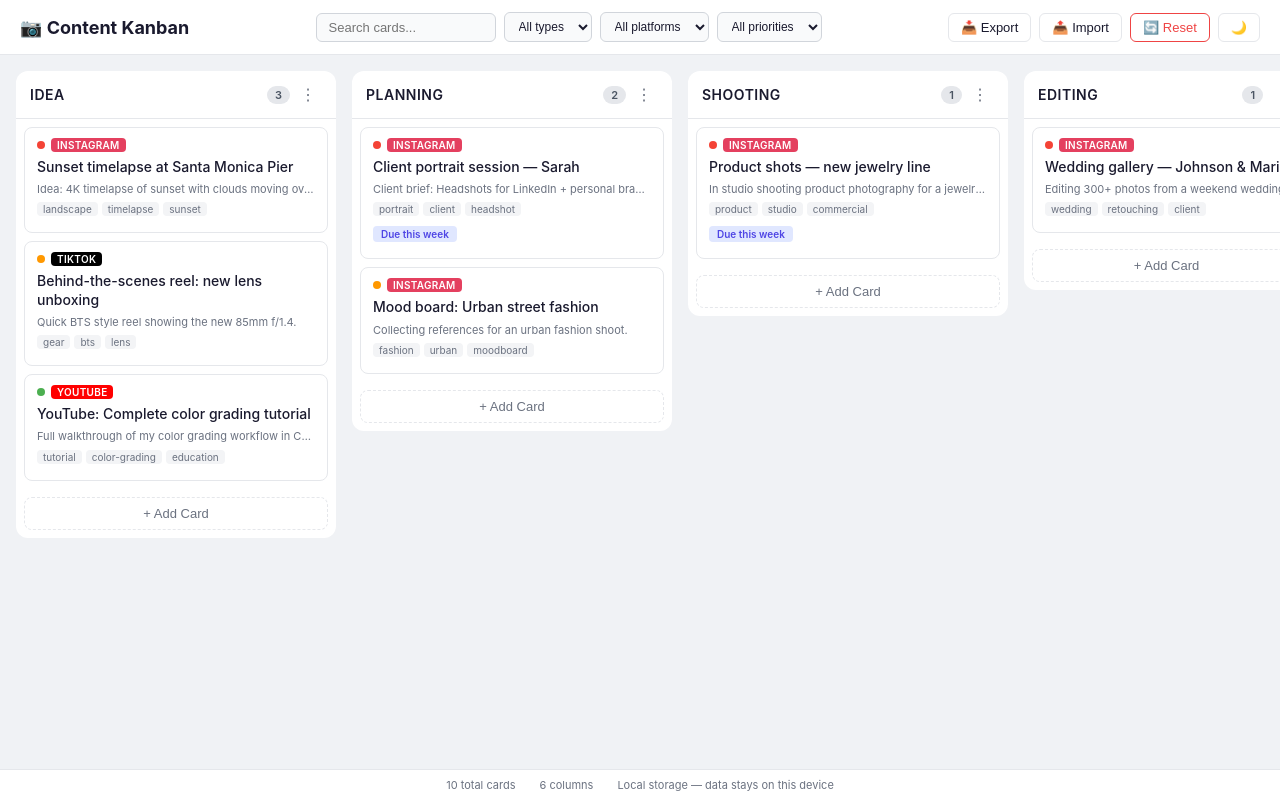
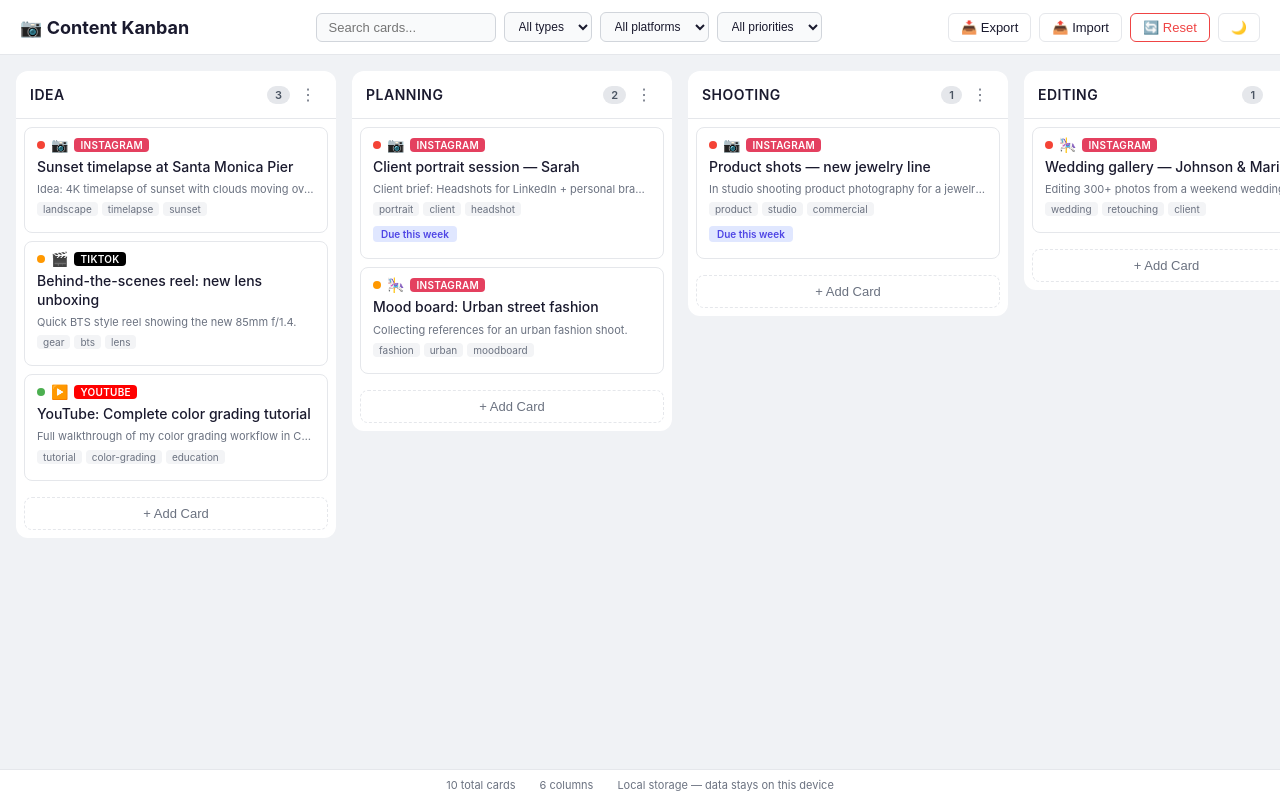
Before and after one commit to wanrvk303-cello/kanban, a React (Vite) app: page / in a window 1280 px wide. Built offline with nearby package versions, Linux system fonts and the light colour scheme.

Commit message:
feat: add content type icons on cards for visual scanning

```diff
--- a/src/components/Card.css
+++ b/src/components/Card.css
@@ -42,6 +42,11 @@
   height: 8px;
   border-radius: 50%;
   flex-shrink: 0;
+}
+
+.card-type-icon {
+  font-size: 14px;
+  line-height: 1;
 }
 
 .card-platform {
--- a/src/components/Card.tsx
+++ b/src/components/Card.tsx
@@ -13,6 +13,16 @@ const PRIORITY_COLORS: Record<string, string> = {
   low: '#4caf50',
   medium: '#ff9800',
   high: '#f44336',
+};
+
+const CONTENT_TYPE_LABELS: Record<string, string> = {
+  photo: '📷',
+  reel: '🎬',
+  short: '▶️',
+  blog: '📝',
+  carousel: '🎠',
+  story: '📱',
+  other: '📄',
 };
 
 const PLATFORM_COLORS: Record<string, string> = {
@@ -82,6 +92,7 @@ function Card({ cardId, onClick }: Props) {
           className="card-priority"
           style={{ background: PRIORITY_COLORS[card.priority] }}
         />
+        <span className="card-type-icon">{CONTENT_TYPE_LABELS[card.contentType] || '📄'}</span>
         <span
           className="card-platform"
           style={{ background: PLATFORM_COLORS[card.platform], color: '#fff' }}
```
